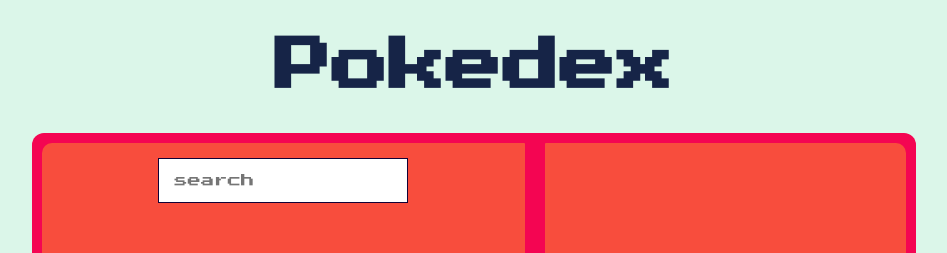
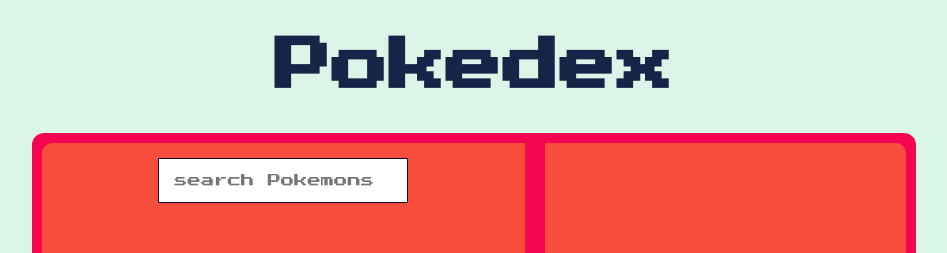
Before and after one commit to Ash9311/pokedex, a React (Create React App) app: page / in a window 1280 px wide. Shown: the top 253 px of the page, without its empty margins (166-1113 px from the left). Built offline with nearby package versions, Linux system fonts and the light colour scheme.

Commit message:
creating pokedex container

```diff
--- a/src/components/App.tsx
+++ b/src/components/App.tsx
@@ -53,11 +53,30 @@
        })
     }
 
+    handleInputChange = (inputValue: string)=>{
+        console.log(`Input changed to ${inputValue}`);
+        //filter the searched pokemons
+        const {allPokemon} = this.state;
+        const searchedPokemons = allPokemon.filter(
+            (pokemon: PokemonSchema) =>{
+                return (
+                    pokemon.name && pokemon.name.toLowerCase().includes(inputValue.toLowerCase())
+                )
+            }
+        )
+         this.setState({
+            searchField: inputValue,
+            searchedPokemons: searchedPokemons
+         })
+    }
+
     render(){
         return(
              <div className="App">
            <h1>Pokedex</h1>
-           <Pokedex searchedPokemons={this.states.searchedPokemons}/>
+           <Pokedex searchedPokemons={this.states.searchedPokemons}
+            onInputChange={this.handleInputChange}
+           />
             </div>
 
         );
--- a/src/components/Pokedex/Pokedex.tsx
+++ b/src/components/Pokedex/Pokedex.tsx
@@ -8,14 +8,15 @@
 
 interface PokedexProps {
     searchedPokemons: PokemonSchema[];
+    onInputChange:  (inputValue: string) => void;
 }
 
-const Pokedex = ({searchedPokemons}: PokedexProps) =>{
+const Pokedex = ({searchedPokemons,onInputChange}: PokedexProps) =>{
     console.log(pokemonData)
     return(
         <div className="pokedex-container">
             <div className="pokelist-container">
-                <SearchBox />
+                <SearchBox  onInputChange={onInputChange} />
                 <Pokelist searchedPokemons={searchedPokemons}/>
                 </div>
             <div className="pokesearchresult-container">
--- a/src/components/SearchBox/SearchBox.tsx
+++ b/src/components/SearchBox/SearchBox.tsx
@@ -1,8 +1,19 @@
+import { on } from 'events';
 import './SearchBox.css';
 
-const SearchBox = () => {
+interface SearchboxProps {
+    onInputChange: (inputValue: string) => void;
+}
+
+const SearchBox = ({onInputChange}:SearchboxProps) => {
     return(
-        <input className='search' type="search" placeholder='search' />
+        <input
+        onChange ={(e)=>{
+            console.log(e.target.value);
+            onInputChange(e.target.value);
+        }}
+
+        className='search' type="search" placeholder='search Pokemons' />
     )
 }
 
```
